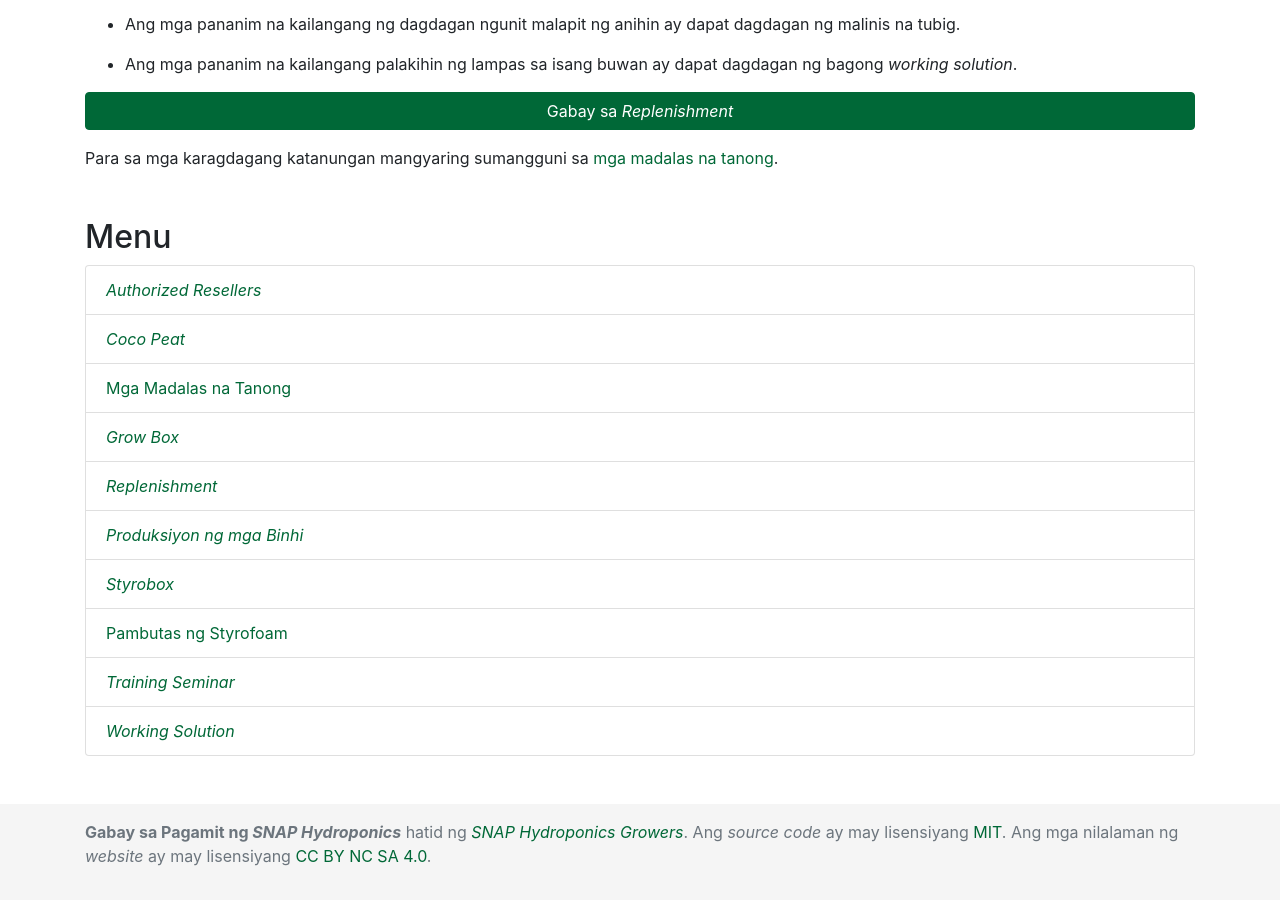
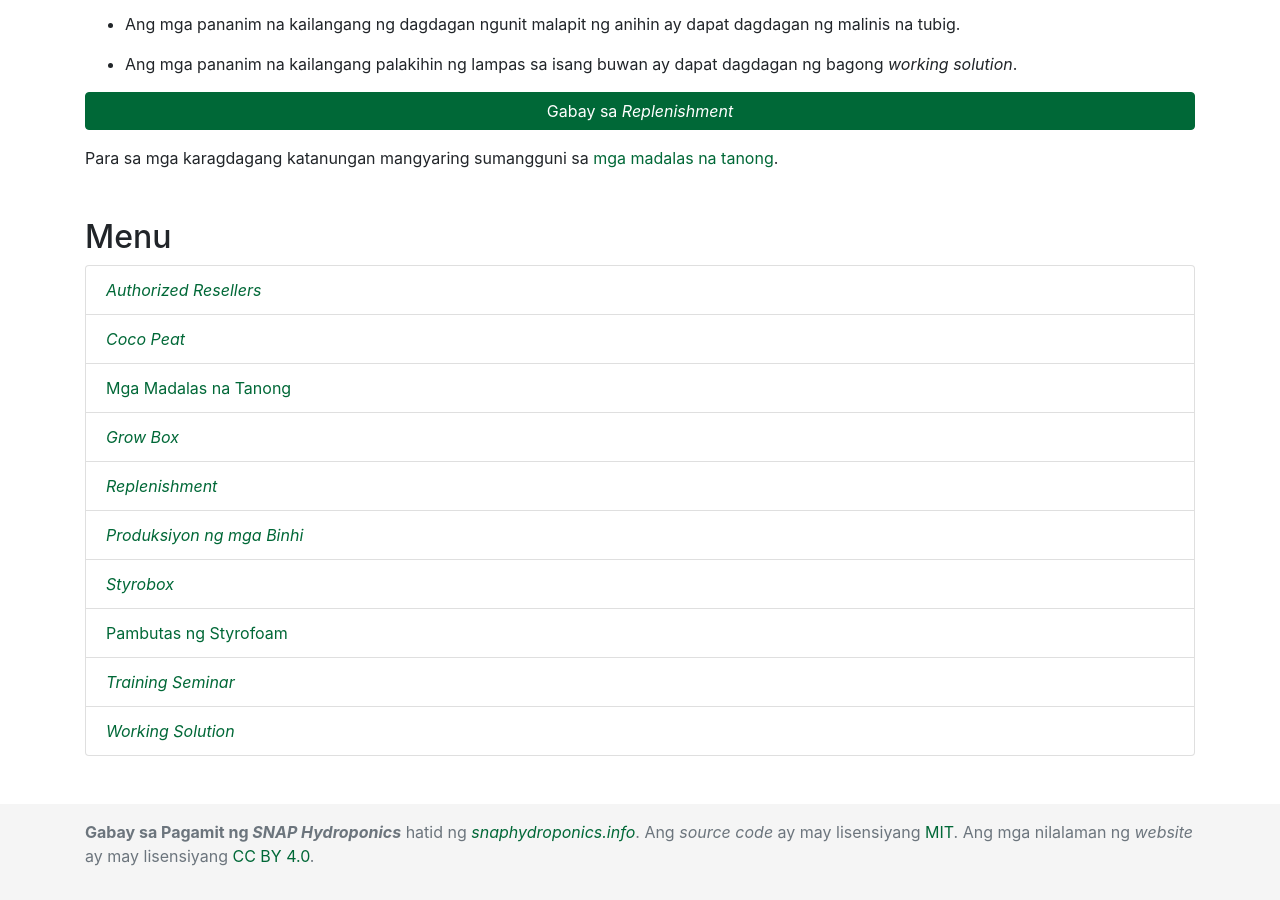
Before and after one commit to snaphydroponics/user-guide.snaphydroponics.info, a Jekyll site: the page built from index.md, in a window 1280 px wide and 900 px high, scrolled down 16866 px. Built offline with Jekyll 4.4.1, drawn with Linux system fonts in a browser that asks for light colours.

Commit message:
Update footer.

```diff
--- a/_includes/footer.html
+++ b/_includes/footer.html
@@ -2,12 +2,12 @@
   <div class="container">
     <p class="text-muted">
       {% if page.lang == "en" %}
-      <strong>SNAP Hydroponics User Guide</strong> by <a href="https://www.facebook.com/groups/snap.hydroponics.growers">SNAP Hydroponics Growers</a>. The source code is licensed
+      <strong>SNAP Hydroponics User Guide</strong> by <a href="https://snaphydroponics.info">snaphydroponics.info</a>. The source code is licensed
       <a href="http://opensource.org/licenses/mit-license.php">MIT</a>. The website content
-      is licensed <a href="http://creativecommons.org/licenses/by-nc-sa/4.0/">CC BY NC SA 4.0</a>.
+      is licensed <a href="https://creativecommons.org/licenses/by/4.0/">CC BY 4.0</a>.
       {% else %}
-      <strong>Gabay sa Pagamit ng <i lang="en">SNAP Hydroponics</i></strong> hatid ng <a href="https://www.facebook.com/groups/snap.hydroponics.growers"><i lang="en">SNAP Hydroponics Growers</i></a>. Ang <i lang="en">source code</i> ay may lisensiyang
-      <a href="http://opensource.org/licenses/mit-license.php">MIT</a>. Ang mga nilalaman ng <i lang="en">website</i> ay may lisensiyang <a href="http://creativecommons.org/licenses/by-nc-sa/4.0/">CC BY NC SA 4.0</a>.
+      <strong>Gabay sa Pagamit ng <i lang="en">SNAP Hydroponics</i></strong> hatid ng <a href="https://snaphydroponics.info"><i lang="en">snaphydroponics.info</i></a>. Ang <i lang="en">source code</i> ay may lisensiyang
+      <a href="http://opensource.org/licenses/mit-license.php">MIT</a>. Ang mga nilalaman ng <i lang="en">website</i> ay may lisensiyang <a href="https://creativecommons.org/licenses/by/4.0/">CC BY 4.0</a>.
       {% endif %}
     </p>
   </div>
```
